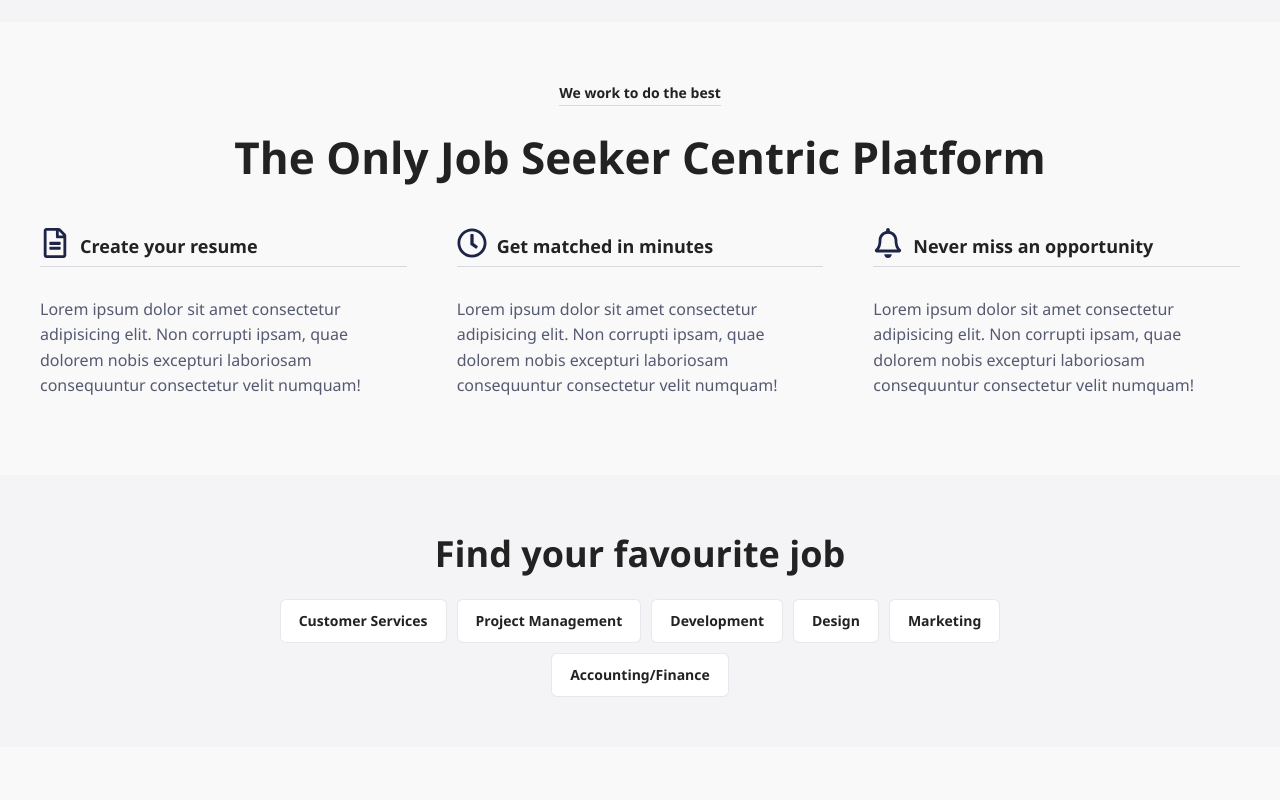
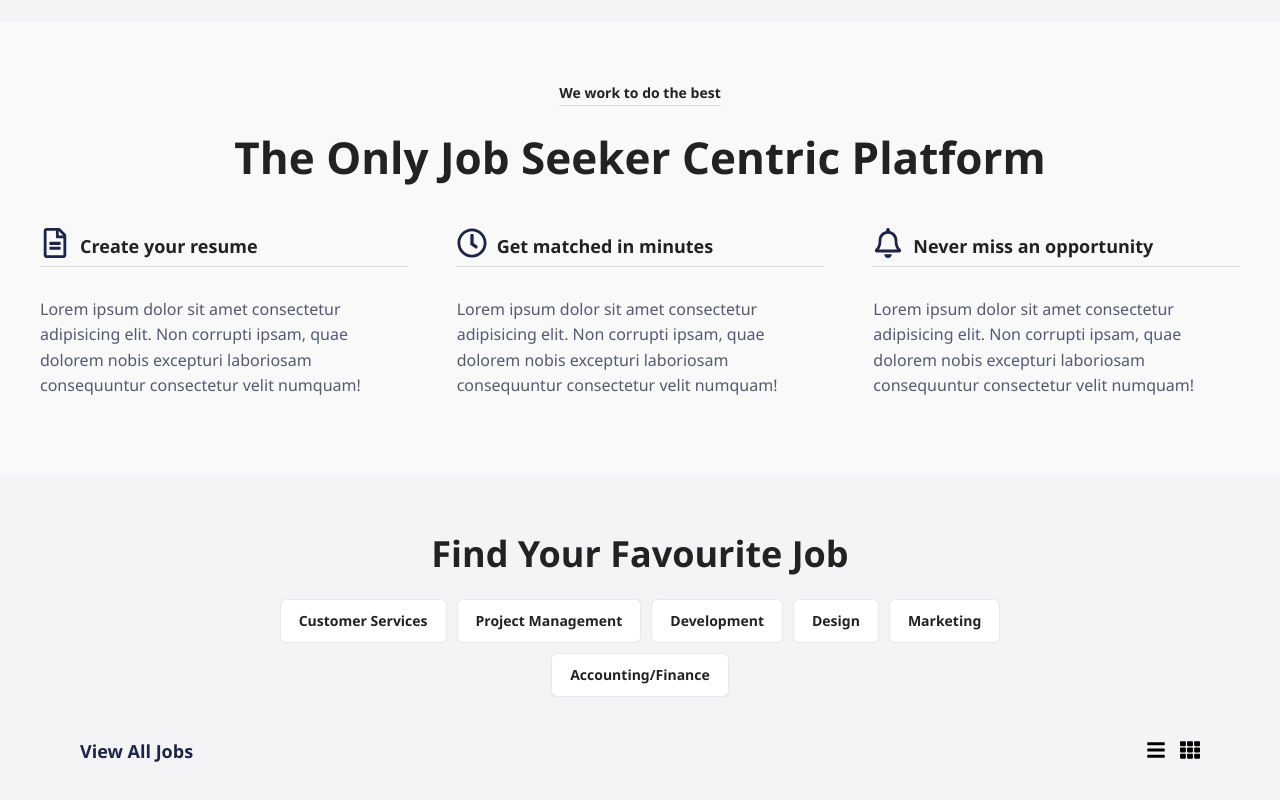
Before and after one commit to Jon-Felipe/Job-Board-React, a React (Vite) app: page / in a window 1280 px wide. Shown: the part 384-1184 px from the top of the page. Before the commit the page ends 1131 px from the top, so only its background shows below. Built offline with nearby package versions, Linux system fonts and the light colour scheme.

Commit message:
job list actions buttons and styling

```diff
--- a/src/components/Job/Job.module.css
+++ b/src/components/Job/Job.module.css
@@ -7,6 +7,7 @@
   text-align: center;
   font-size: 28px;
   font-weight: 700;
+  text-transform: capitalize;
 }
 
 .jobCategories {
@@ -16,6 +17,38 @@
   row-gap: 10px;
   max-width: 800px;
   margin: auto;
+}
+
+.jobsListActions {
+  display: flex;
+  align-items: center;
+  justify-content: space-between;
+  margin-top: 40px;
+  max-width: 1200px;
+  margin: 40px auto 0;
+}
+
+.viewAllJobsLink {
+  color: #1d2445;
+  font-weight: 600;
+  font-size: 18px;
+}
+
+.jobLayoutButtons {
+  display: flex;
+  align-items: center;
+  column-gap: 14px;
+
+  button {
+    background: none;
+    border: none;
+    cursor: pointer;
+
+    svg {
+      width: 20px;
+      height: 20px;
+    }
+  }
 }
 
 @media screen and (min-width: 728px) {
--- a/src/components/Job/Job.tsx
+++ b/src/components/Job/Job.tsx
@@ -1,4 +1,5 @@
 import styles from './Job.module.css';
+import { FaTh, FaBars } from 'react-icons/fa';
 
 // components
 import JobCategoryLink from './JobCategoryLink';
@@ -15,6 +16,19 @@ function Job() {
           <JobCategoryLink key={jobCategory.id} title={jobCategory.title} />
         ))}
       </div>
+      <div className={styles.jobsListActions}>
+        <a href='#' className={styles.viewAllJobsLink}>
+          View All Jobs
+        </a>
+        <div className={styles.jobLayoutButtons}>
+          <button>
+            <FaBars />
+          </button>
+          <button>
+            <FaTh />
+          </button>
+        </div>
+      </div>
     </section>
   );
 }
```
